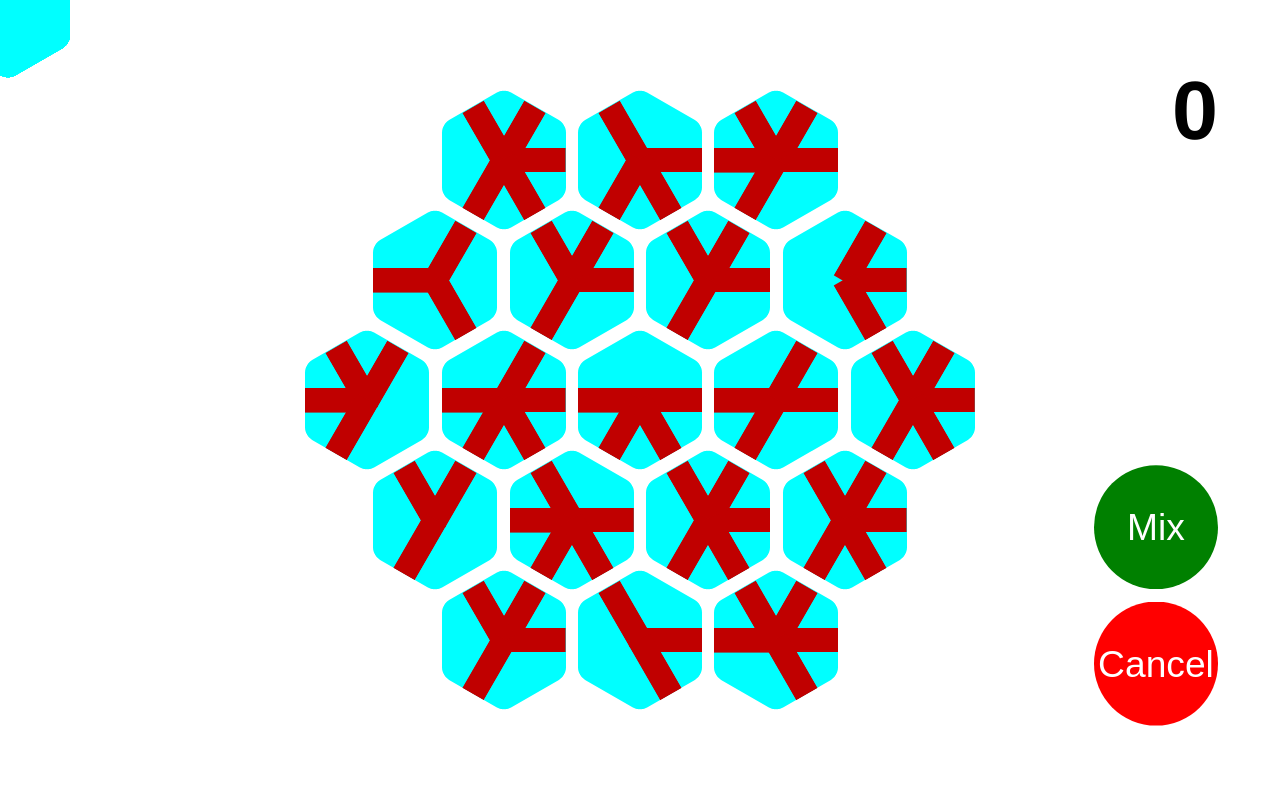
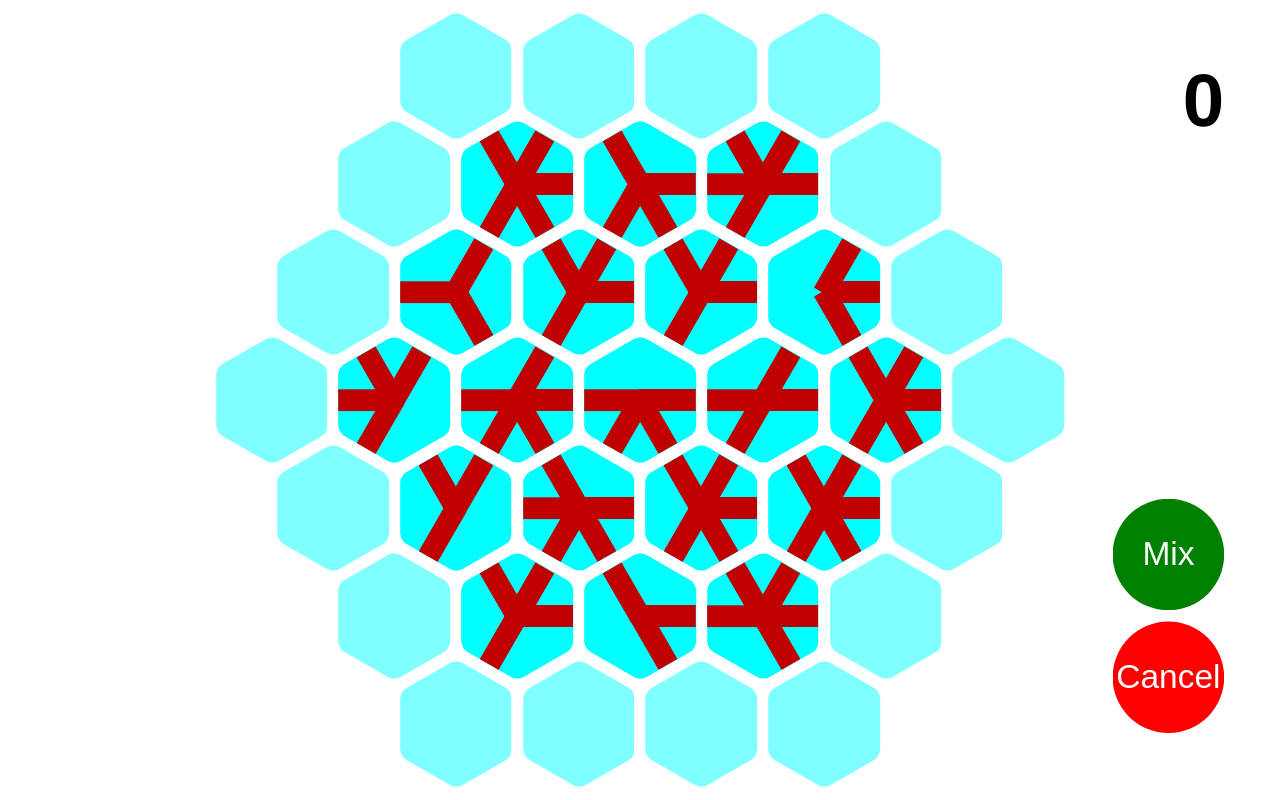
Before and after one commit to 2chanhaeng/hex-link, a plain HTML site: page index.html in a window 1280 px wide. Drawn offline with Linux system fonts and the light colour scheme.

Commit message:
Coordinate pseudo cells

```diff
--- a/css/stylesheet.css
+++ b/css/stylesheet.css
@@ -122,54 +122,76 @@ input[type="checkbox"]:checked + .center{
     transform: translate(-50%, -50%);
 }
 
+.pseudo{
+    opacity: 50%;
+}
+
 /* top */
-#a .center, #b .center, #c .center{
+#pseudo-q0 .center, #pseudo-r .center, #pseudo-s1 .center, #pseudo-h0 .center{
+    top:  calc(var(--y-center) + var(--relative-y03));
+}
+#a .center, #b .center, #c .center, #pseudo-l1 .center, #pseudo-m .center{
     top:  calc(var(--y-center) + var(--relative-y02));
 }
-#d .center, #e .center, #f .center, #g .center{
+#d .center, #e .center, #f .center, #g .center, #pseudo-p .center, #pseudo-q1 .center{
     top:  calc(var(--y-center) + var(--relative-y01));
 }
-#h .center, #i .center, #j .center, #k .center, #l .center{
+#h .center, #i .center, #j .center, #k .center, #l .center, #pseudo-s0 .center, #pseudo-a0 .center{
     top:  calc(var(--y-center) + var(--relative-y0));
 }
-#m .center, #n .center, #o .center, #p .center{
+#m .center, #n .center, #o .center, #p .center, #pseudo-c1 .center, #pseudo-d .center{
     top:  calc(var(--y-center) + var(--relative-y1));
 }
-#q .center, #r .center, #s .center{
+#q .center, #r .center, #s .center, #pseudo-g .center, #pseudo-h1 .center{
     top:  calc(var(--y-center) + var(--relative-y2));
+}
+#pseudo-l0 .center, #pseudo-a1 .center, #pseudo-b .center, #pseudo-c0 .center{
+    top:  calc(var(--y-center) + var(--relative-y3));
 }
 
 /* left */
-#h .center{
+#pseudo-s0 .center{
+    left:  calc(var(--x-center) + var(--relative-x06));
+}
+#pseudo-p .center, #pseudo-c1 .center{
+    left:  calc(var(--x-center) + var(--relative-x05));
+}
+#h .center, #pseudo-l1 .center, #pseudo-g .center{
     left:  calc(var(--x-center) + var(--relative-x04));
 }
-#d .center, #m .center{
+#d .center, #m .center, #pseudo-q0 .center, #pseudo-l0 .center{
     left:  calc(var(--x-center) + var(--relative-x03));
 }
 #a .center, #i .center, #q .center{
     left:  calc(var(--x-center) + var(--relative-x02));
 }
-#e .center, #n .center{
+#e .center, #n .center, #pseudo-r .center, #pseudo-a1 .center{
     left:  calc(var(--x-center) + var(--relative-x01));
 }
 #b .center, #j .center, #r .center{
     left:  calc(var(--x-center) + var(--relative-x0));
 }
-#f .center, #o .center{
+#f .center, #o .center, #pseudo-s1 .center, #pseudo-b .center{
     left:  calc(var(--x-center) + var(--relative-x1));
 }
 #c .center, #k .center, #s .center{
     left:  calc(var(--x-center) + var(--relative-x2));
 }
-#g .center, #p .center{
+#g .center, #p .center, #pseudo-h0 .center, #pseudo-c0 .center{
     left:  calc(var(--x-center) + var(--relative-x3));
 }
-#l .center{
+#l .center, #pseudo-m .center, #pseudo-h1 .center{
     left:  calc(var(--x-center) + var(--relative-x4));
+}
+#pseudo-q1 .center, #pseudo-d .center{
+    left:  calc(var(--x-center) + var(--relative-x5));
+}
+#pseudo-a0 .center{
+    left:  calc(var(--x-center) + var(--relative-x6));
 }
 
 :root{
-    --hexagon-height: min(10vh,10vw);
+    --hexagon-height: min(9vh,8vw);
     --hexagon-width: calc(var(--hexagon-height) * 1.55);
     --hexagon-border-radius: calc(var(--hexagon-width) / 10);
     --hexagon-diagonal: calc(var(--hexagon-height) * 1.843);
@@ -179,6 +201,7 @@ input[type="checkbox"]:checked + .center{
     --x-space: calc(var(--hexagon-width) / 20);
     --y-space: calc(2 / 1.73 * var(--x-space));
 
+    --relative-x06: calc(-1 * var(--relative-x6));
     --relative-x05: calc(-1 * var(--relative-x5));
     --relative-x04: calc(-1 * var(--relative-x4));
     --relative-x03: calc(-1 * var(--relative-x3));
@@ -190,6 +213,7 @@ input[type="checkbox"]:checked + .center{
     --relative-x3:  calc(3 * var(--15w-1xs)); /* b-< <==f==> >-c-< <==g */
     --relative-x4:  calc(4 * var(--15w-1xs)); /* j==> >-f-< <==k==> >-g-< <==l */
     --relative-x5:  calc(5 * var(--15w-1xs));
+    --relative-x6:  calc(6 * var(--15w-1xs));
 
     --15w-1xs: calc(0.5 * var(--hexagon-width) + var(--x-space));
 
--- a/js/script.js
+++ b/js/script.js
@@ -40,8 +40,31 @@ idList.forEach(id => {
     view.appendChild(cell);
 });
 
-const boundaryList = ["a", "b", "c", "d", "g", "h", "l", "m", "p", "q", "r", "s"];
-boundaryList.forEach(id => {
+const vertexList = ["a", "c", "h", "l", "q", "s"];
+vertexList.forEach(id => {
+    for(let i = 0; i < 2; i++){
+        const cell = document.createElement('div');
+        cell.classList.add('pseudo');
+        cell.classList.add('cell');
+        cell.id = `pseudo-${id}${i}`;
+
+        const checkbox = document.createElement('input');
+        checkbox.type = 'checkbox';
+        checkbox.id = `pseudo-${id}${i}-checkbox`;
+        cell.appendChild(checkbox);
+
+        const center = document.createElement('label');
+        center.classList.add('center');
+        center.setAttribute('for', `pseudo-${id}${i}-checkbox`);
+        center.innerHTML = '<div class="z pipe"></div>\n<div class="y pipe"></div>\n<div class="x pipe"></div>\n<div class="w pipe"></div>\n<div class="v pipe"></div>\n<div class="u pipe"></div>\n<div class="hexagon"></div>';
+        cell.appendChild(center);
+
+        view.appendChild(cell);
+    }
+});
+
+const sideList = ["b", "d", "g", "m", "p", "r"];
+sideList.forEach(id => {
     const cell = document.createElement('div');
     cell.classList.add('pseudo');
     cell.classList.add('cell');
```
